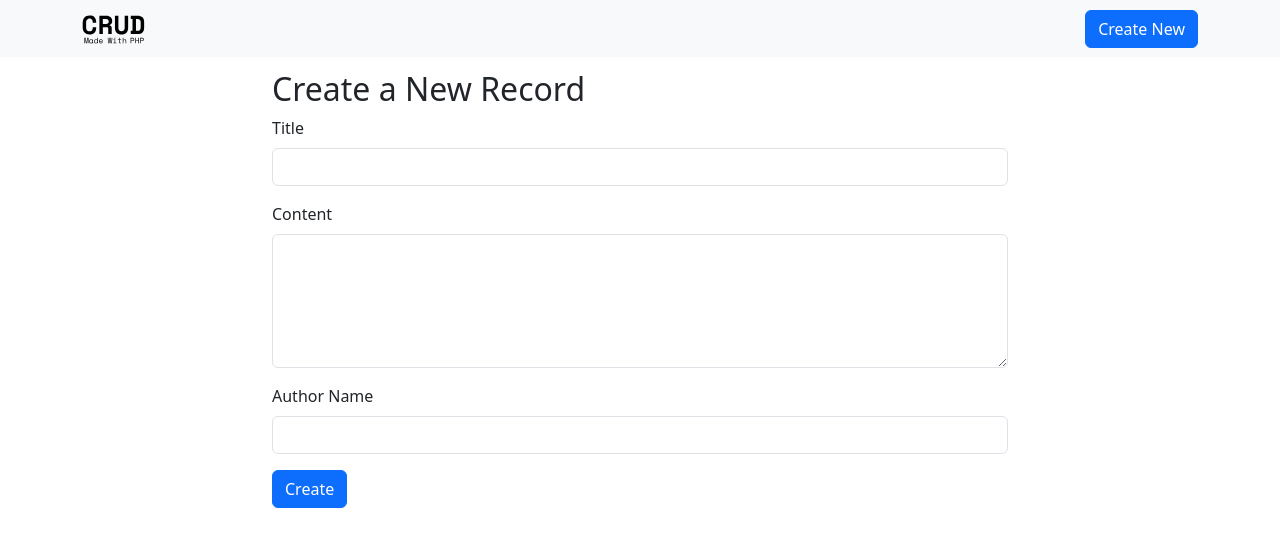
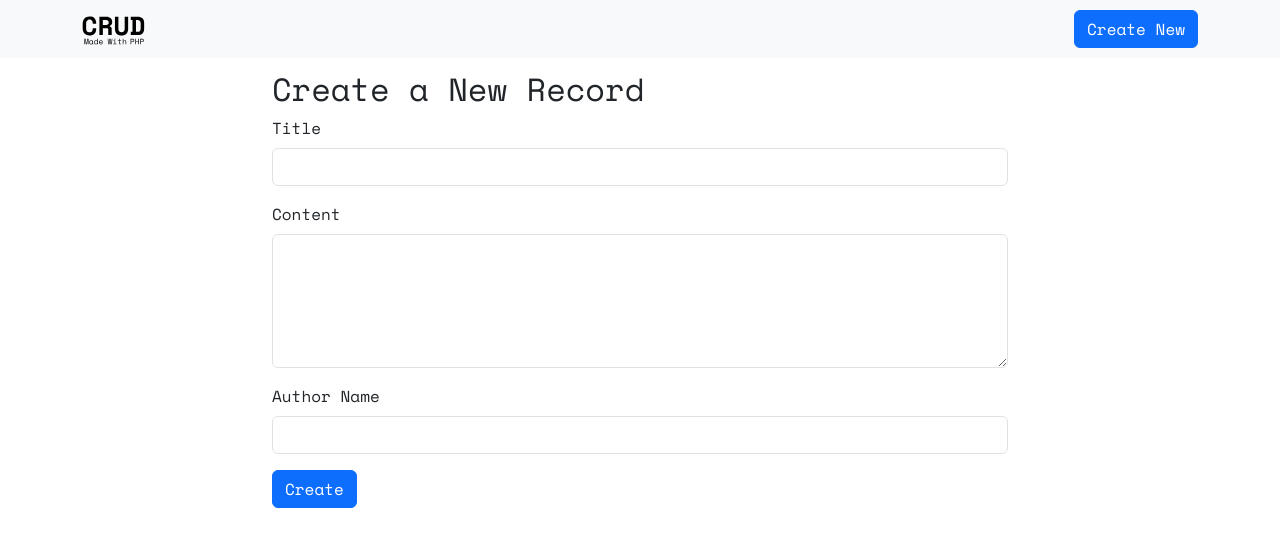
Before and after one commit to kimkorngmao/crud-with-php, a PHP site: page /create.php in a window 1280 px wide. Shown: the top 547 px of the page. Run offline with PHP 8.4, Linux system fonts and the light colour scheme.

Commit message:
Update font

```diff
--- a/static/css/index.css
+++ b/static/css/index.css
@@ -1,6 +1,9 @@
+@import url('https://fonts.googleapis.com/css2?family=Space+Mono:wght@400;700&display=swap');
+
 *{
     box-sizing: border-box;
     scrollbar-width: 0;
+    font-family: 'Space Mono', monospace;
 }
 
 *::-webkit-scrollbar{
```
